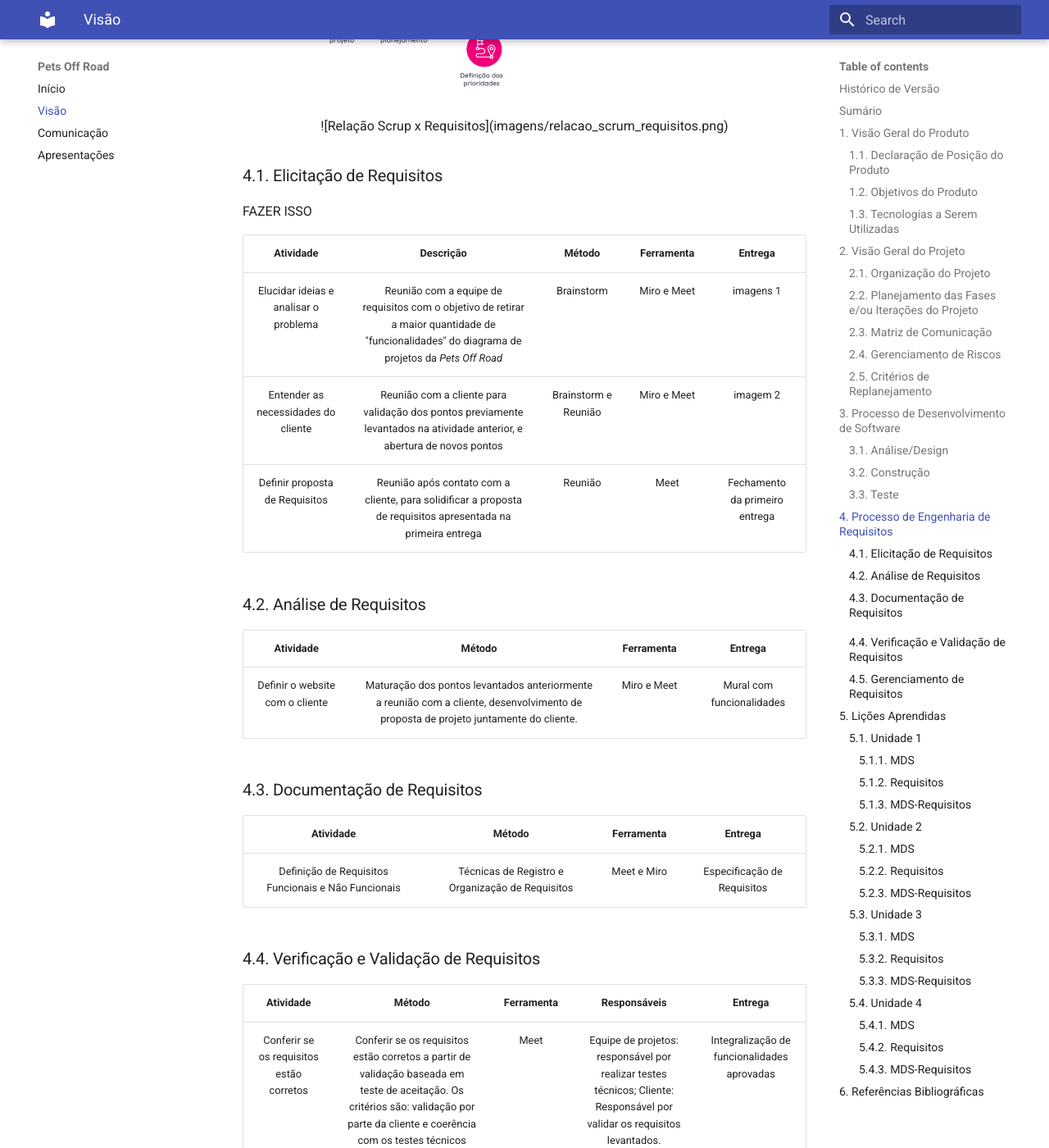
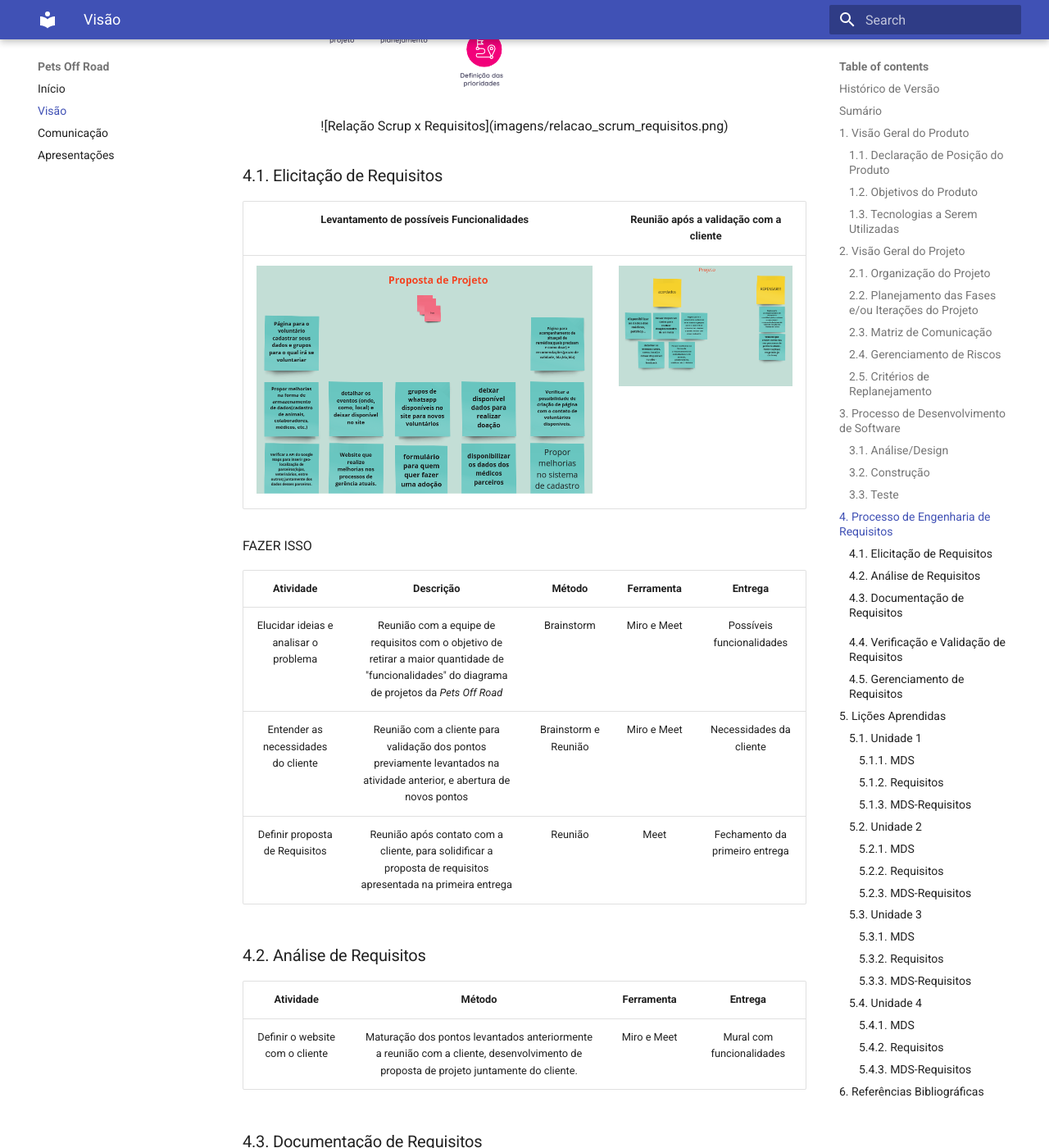
Before and after one commit to mdsreq-fga-unb/2022.1-pets-off-road, an MkDocs documentation site: the page built from docs/doc_visao.md, in a window 1280 px wide and 1400 px high, scrolled down 8497 px. Shown: the whole window at 82% size. Built offline with MkDocs 1.6.1 and Material for MkDocs 9.7.7, drawn with Linux system fonts in a browser that asks for light colours; some of the changed text lies outside the part shown.

Commit message:
Atualização das entregas da elicitação

```diff
--- a/docs/doc_visao.md
+++ b/docs/doc_visao.md
@@ -180,12 +180,17 @@ A equipe do projeto decidiu utilizar uma abordagem ágil para a Engenharia de Re
 
 ### 4.1. Elicitação de Requisitos
 
+|                 Levantamento de possíveis Funcionalidades                  |                        Reunião após a validação com a cliente                         |
+| :------------------------------------------------------------------------: | :----------------------------------------------------------------------------------: |
+| ![Levantamento de possíveis Funcionalidades](imagens/reuniao_diagrama.png) | ![Reunião após a validação coma cliente](imagens/diagrama_pos_validacao_cliente.png) |
+
+
 FAZER ISSO
 
 |               Atividade               |                                                                    Descrição                                                                    |        Método        | Ferramenta  |            Entrega             |
 | :-----------------------------------: | :---------------------------------------------------------------------------------------------------------------------------------------------: | :------------------: | :---------: | :----------------------------: |
-| Elucidar ideias e analisar o problema | Reunião com a equipe de requisitos com o objetivo de retirar a maior quantidade de "funcionalidades" do diagrama de projetos da _Pets Off Road_ |      Brainstorm      | Miro e Meet |           imagens 1            |
-|  Entender as necessidades do cliente  |            Reunião com a cliente para validação dos pontos previamente levantados na atividade anterior, e abertura de novos pontos             | Brainstorm e Reunião | Miro e Meet |            imagem 2            |
+| Elucidar ideias e analisar o problema | Reunião com a equipe de requisitos com o objetivo de retirar a maior quantidade de "funcionalidades" do diagrama de projetos da _Pets Off Road_ |      Brainstorm      | Miro e Meet |   Possíveis funcionalidades    |
+|  Entender as necessidades do cliente  |            Reunião com a cliente para validação dos pontos previamente levantados na atividade anterior, e abertura de novos pontos             | Brainstorm e Reunião | Miro e Meet |    Necessidades da cliente     |
 |    Definir proposta de Requisitos     |                  Reunião após contato com a cliente, para solidificar a proposta de requisitos apresentada na primeira entrega                  |       Reunião        |    Meet     | Fechamento da primeiro entrega |
 
 
@@ -220,7 +225,7 @@ FAZER ISSO
 
 |                Atividade                |  Método  |   Ferramenta   |           Entrega           |
 | :-------------------------------------: | :------: | :------------: | :-------------------------: |
-| Acompanhamento e Refinamento do backlog | Reuniões | Meet e Discord | detalhamento dos requisitos |
+| Acompanhamento e Refinamento do backlog | Reuniões | Meet e Discord | Detalhamento dos requisitos |
 
 ## 5. Lições Aprendidas
 
```
